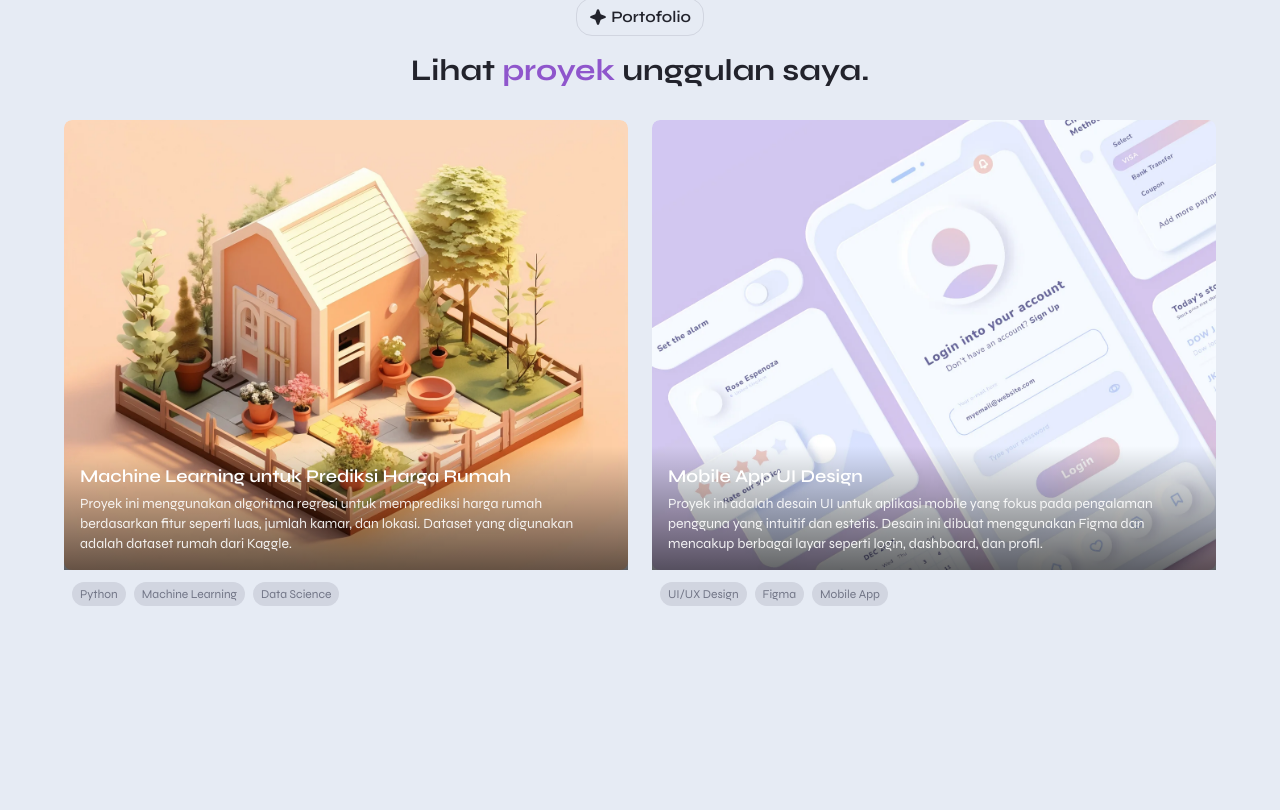
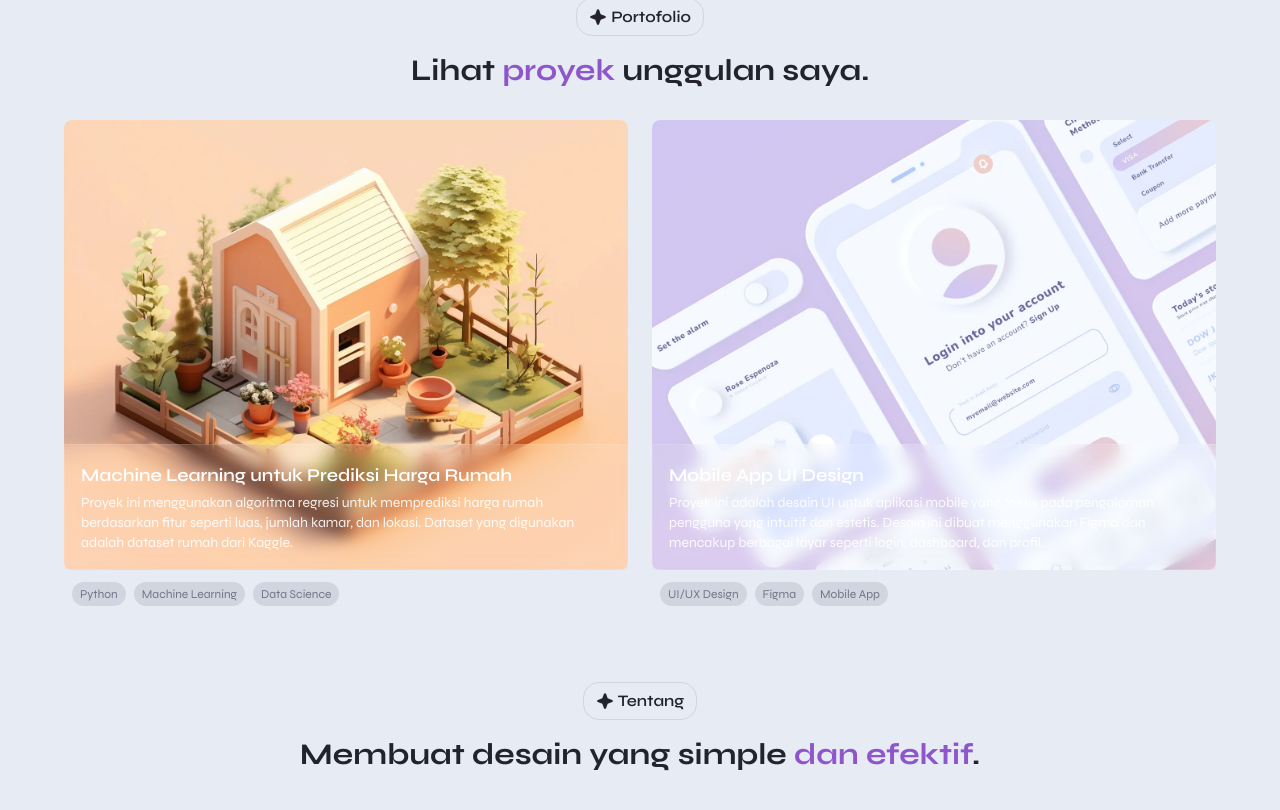
Before and after one commit to DenDev377/Portofolio, a Next.js app: page / in a window 1280 px wide. Shown: the part 672-1482 px from the top of the page. Before the commit the page ends 1354 px from the top, so only its background shows below. Built offline with nearby package versions, Linux system fonts and the light colour scheme.

Commit message:
fix(portofolio): memperbarui style glass

```diff
--- /dev/null
+++ b/app/component/About.tsx
@@ -0,0 +1,20 @@
+import React from "react";
+import { PiStarFourFill } from "react-icons/pi";
+
+export default function About() {
+  return (
+    <section className="mt-12 pb-8" id="about">
+      {/*Heading*/}
+      <div className="text-center">
+        <p className="text-content font-semibold inline-flex items-center gap-1 border border-outer py-1.5 px-3 rounded-2xl mb-4">
+          <PiStarFourFill className="text-lg" />
+          Tentang
+        </p>
+        <h2 className="text-2xl md:text-3xl font-bold mb-8">
+          Membuat desain yang simple{" "}
+          <span className="text-primary">dan efektif</span>.{" "}
+        </h2>
+      </div>
+    </section>
+  );
+}
--- a/app/component/Portofolio.tsx
+++ b/app/component/Portofolio.tsx
@@ -51,8 +51,8 @@ export default function Portofolio() {
                 className="object-cover rounded-lg"
                 priority={false}
               />
-              {/* Gradient overlay + title */}
-              <div className="absolute left-0 right-0 bottom-0 p-4 bg-linear-to-t from-black/60 to-transparent">
+              {/* Glass overlay + title */}
+              <div className="absolute left-0 right-0 bottom-0 p-4 bg-white/10 backdrop-blur-sm border border-white/10">
                 <h3
                   id={`project-${project.id}-title`}
                   className="text-white text-lg font-semibold"
--- a/app/page.tsx
+++ b/app/page.tsx
@@ -2,6 +2,7 @@
 import Navbar from "./component/Navbar";
 import Hero from "./component/Hero";
 import Portofolio from "./component/Portofolio";
+import About from "./component/About";
 
 export default function Home() {
   return (
@@ -14,6 +15,7 @@ export default function Home() {
       <Navbar />
       <Hero />
       <Portofolio />
+      <About />
     </div>
   );
 }
```
